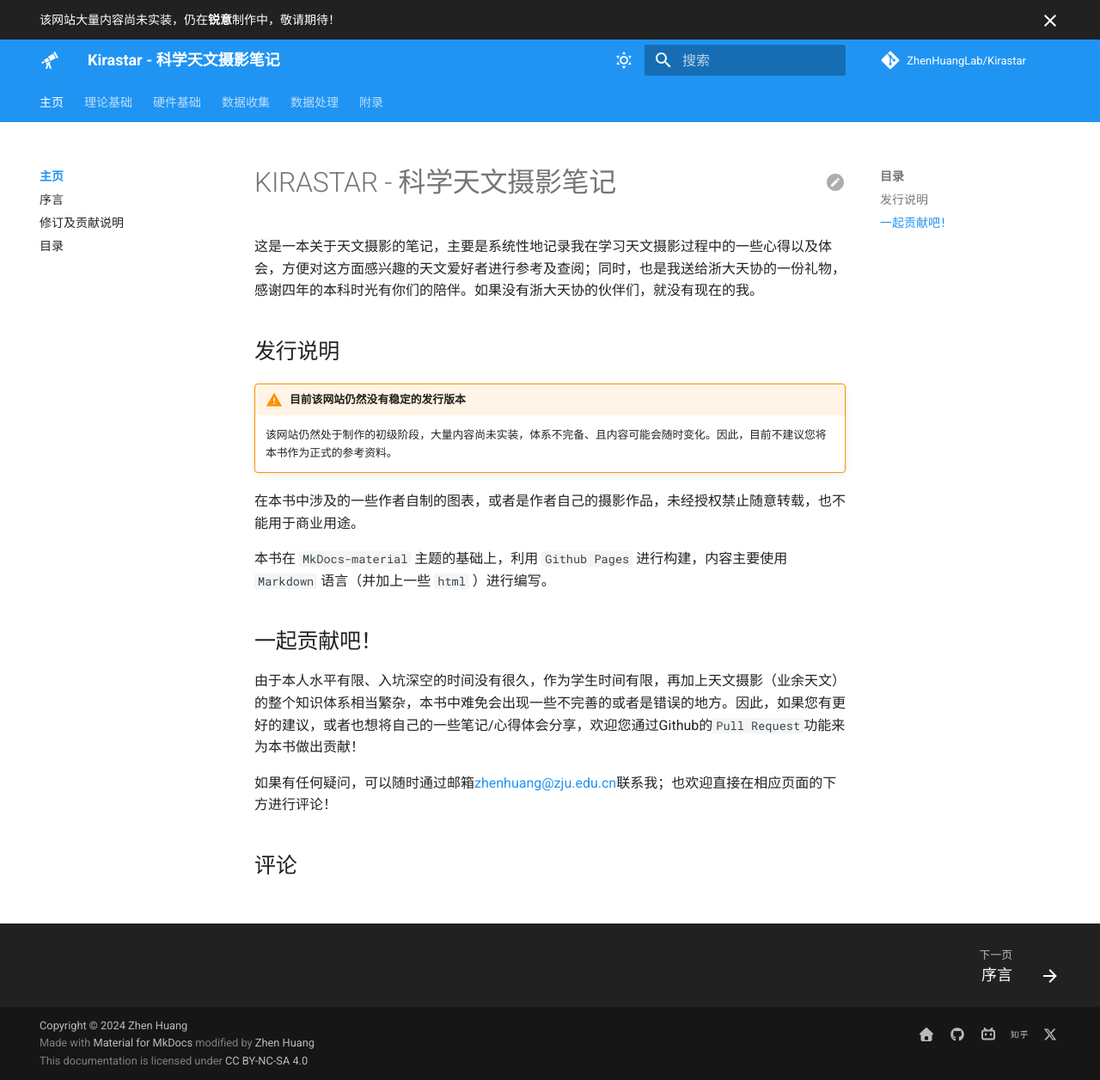
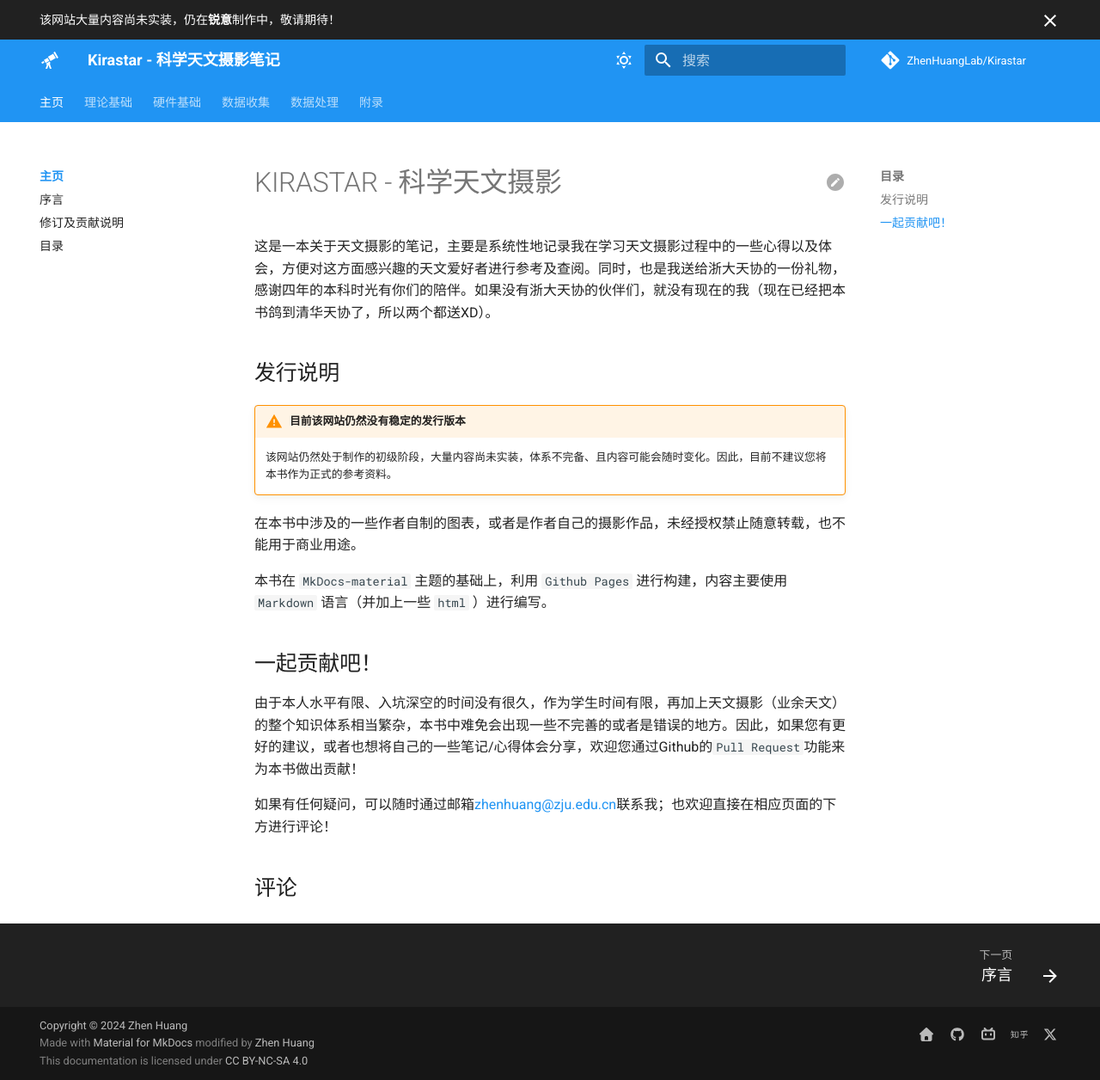
Before and after one commit to ZhenHuangLab/Kirastar, an MkDocs documentation site: the page built from docs/index.md, in a window 1280 px wide and 1256 px high. Shown: the whole window at 86% size. Built offline with MkDocs 1.6.1 and Material for MkDocs 9.7.7, drawn with Linux system fonts in a browser that asks for light colours; a script that is not in the unit is left out; comment, search, counter and statistics services are not loaded.

Commit message:
docs: 第十章第一节

```diff
--- a/docs/index.md
+++ b/docs/index.md
@@ -1,11 +1,11 @@
 ---
-title: 首页
+title: Welcome to Kirastar!
 description: 一个自制的天文摄影系列笔记及教程网站，力求科学系统地介绍天文摄影及深空观测摄影的理论基础、硬件基础、数据收集、数据处理等方面的知识。
 comments: true
 ---
-# KIRASTAR - 科学天文摄影笔记
+# KIRASTAR - 科学天文摄影
 
-这是一本关于天文摄影的笔记，主要是系统性地记录我在学习天文摄影过程中的一些心得以及体会，方便对这方面感兴趣的天文爱好者进行参考及查阅；同时，也是我送给浙大天协的一份礼物，感谢四年的本科时光有你们的陪伴。如果没有浙大天协的伙伴们，就没有现在的我。
+这是一本关于天文摄影的笔记，主要是系统性地记录我在学习天文摄影过程中的一些心得以及体会，方便对这方面感兴趣的天文爱好者进行参考及查阅。同时，也是我送给浙大天协的一份礼物，感谢四年的本科时光有你们的陪伴。如果没有浙大天协的伙伴们，就没有现在的我（现在已经把本书鸽到清华天协了，所以两个都送XD）。
 
 ## 发行说明
 
```
Also changed, not shown: docs/data-collection/chapter-10/section-1.md (+40 -0 lines).
